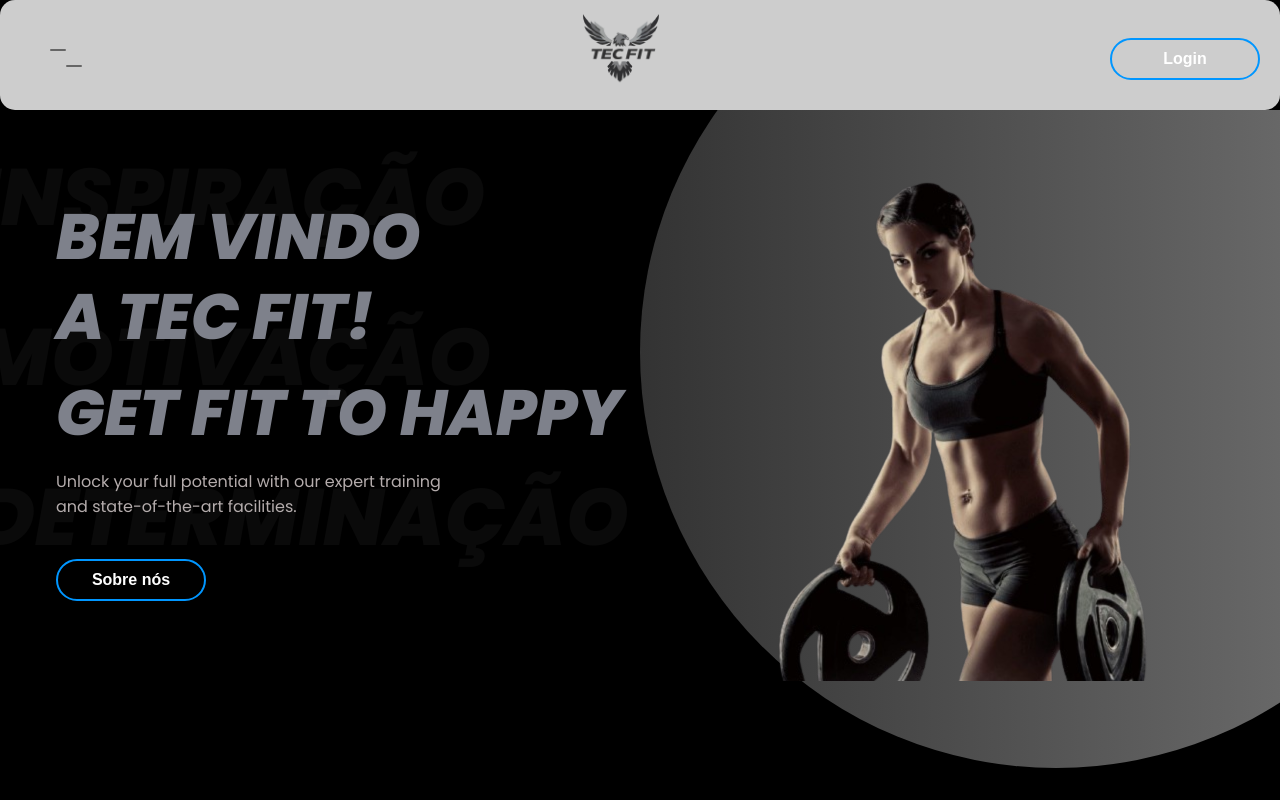
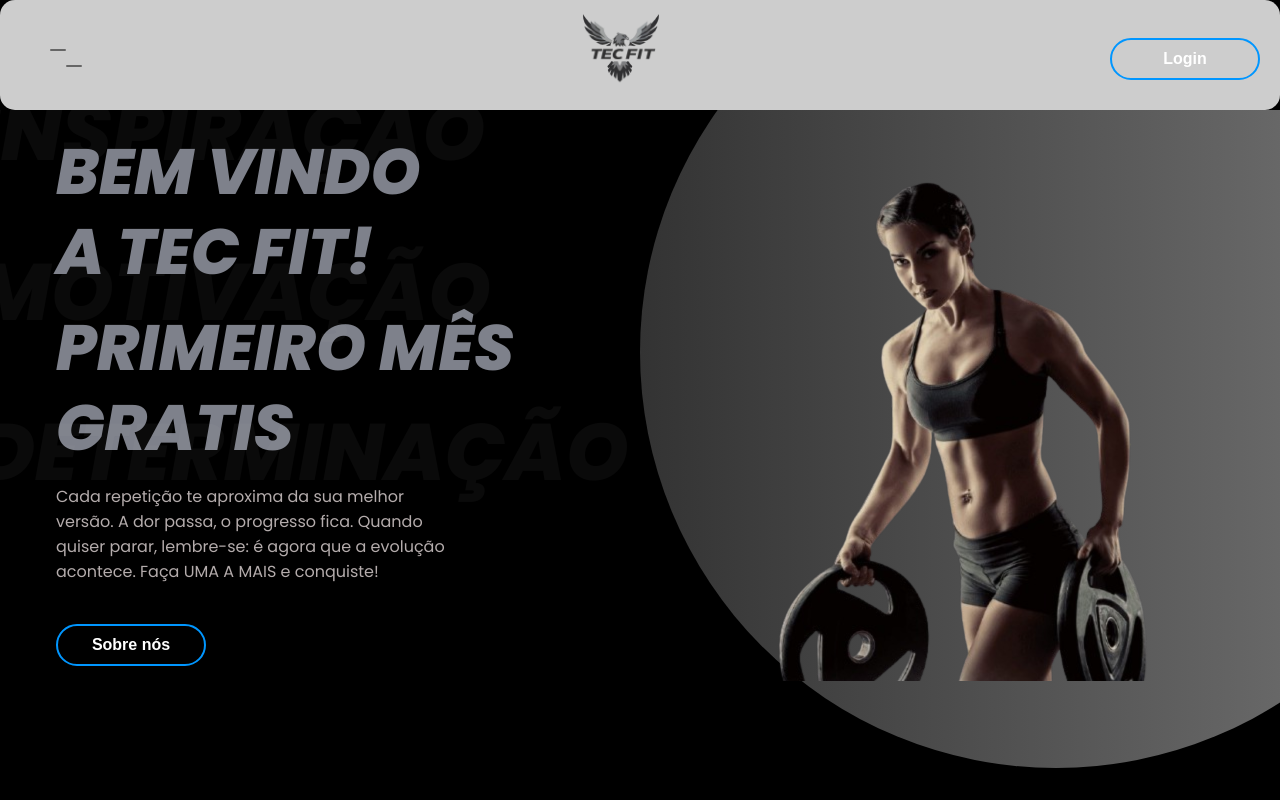
Before and after one commit to michaelazev/tecfit, a React (Create React App) app: page / in a window 1280 px wide. Shown: the top 800 px of the page. Built offline with nearby package versions, Linux system fonts and the light colour scheme.

Commit message:
update App.js

```diff
--- a/src/App.js
+++ b/src/App.js
@@ -123,9 +123,9 @@
     <div className="section__container header__container" id="home">
       <div className="header__content">
         <h1>BEM VINDO <br /> A TEC FIT!</h1>
-        <h2>GET FIT TO HAPPY</h2>
+        <h2>PRIMEIRO MÊS GRATIS</h2>
         <p>
-        Unlock your full potential with our expert training and state-of-the-art facilities.
+        Cada repetição te aproxima da sua melhor versão. A dor passa, o progresso fica. Quando quiser parar, lembre-se: é agora que a evolução acontece. Faça UMA A MAIS e conquiste!
         </p>
 
       {/* Botão de login */}
```
